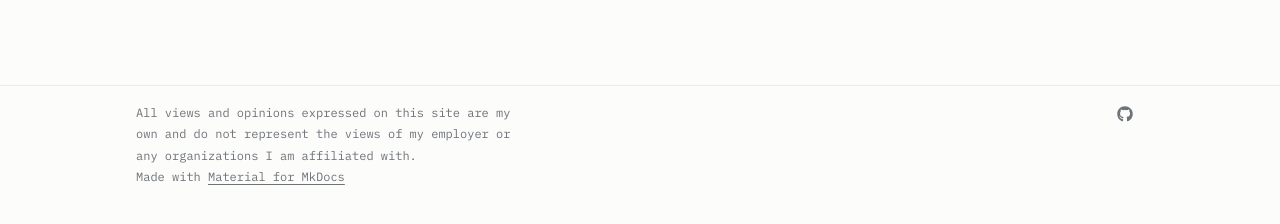
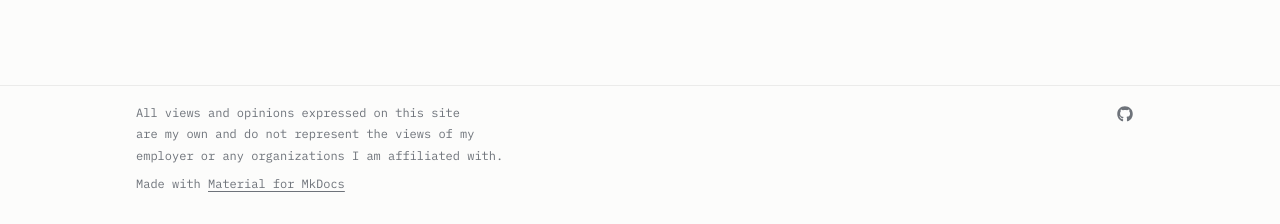
Before and after one commit to peteski22/blog, an MkDocs documentation site: the page built from docs/index.md, in a window 1280 px wide and 1400 px high, scrolled down 2060 px. Shown: the part 1173-1397 px from the top of the window. Built offline with MkDocs 1.6.1 and Material for MkDocs 9.7.7, drawn with Linux system fonts in a browser that asks for light colours.

Commit message:
feat(theme): replace the stock glyph with a monogram favicon
Material falls back to a generic book icon, which rendered as the browser
tab icon and in the mobile drawer. The drawer draws it from a different
class than the header, so hiding it in the header left it in the drawer.

Add a pw monogram as the favicon, on a plate so it stays visible against
any browser chrome, inverting under a dark color scheme. Hide the glyph in
the drawer as well as the header, since the site name carries the
masthead. Balance the footer disclaimer so its lines come out even instead
of leaving the last word on a line of its own.

```diff
--- a/docs/stylesheets/layout.css
+++ b/docs/stylesheets/layout.css
@@ -49,7 +49,10 @@
   box-shadow: none;
 }
 
-.md-header__button.md-logo {
+/* The default glyph is a generic book. It is hidden in the header and in the
+   mobile drawer, which render it from different class names. */
+.md-header__button.md-logo,
+.md-nav__button.md-logo {
   display: none;
 }
 
@@ -131,14 +134,20 @@
 }
 
 /* The disclaimer wraps at a readable measure rather than running on until it
-   meets the icons. */
+   meets the icons. balance evens the line lengths and keeps the last word off
+   a line of its own. */
 .md-copyright {
   width: auto;
   flex: 0 1 auto;
-  max-width: 54ch;
+  max-width: 64ch;
   margin: 0;
   padding: 0;
   order: 1;
+}
+
+.md-copyright__highlight {
+  text-wrap: balance;
+  margin-bottom: 0.35rem;
 }
 
 .md-social {
--- a/mkdocs.yml
+++ b/mkdocs.yml
@@ -7,6 +7,7 @@
 theme:
   name: material
   custom_dir: overrides
+  favicon: assets/favicon.svg
   font:
     text: IBM Plex Sans
     code: IBM Plex Mono
```
Also changed, not shown: docs/assets/favicon.svg (added).
